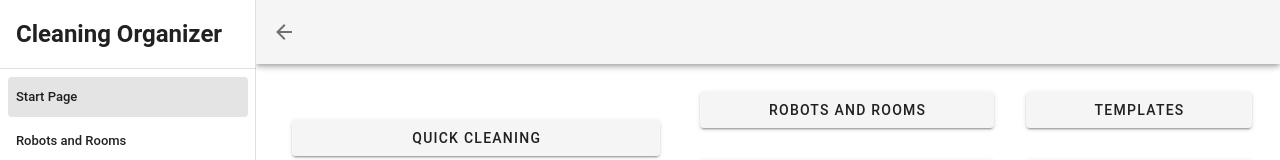
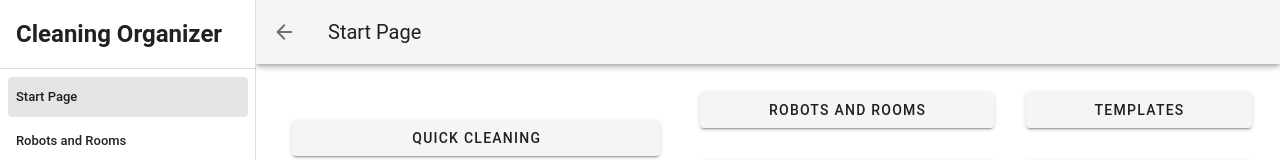
Before and after one commit to sman1011/mmk-a1, a Vue app: page /robots/1 in a window 1280 px wide. Shown: the top 160 px of the page. Built offline with nearby package versions, Linux system fonts and the light colour scheme.

Commit message:
add page aware title to the app title toolbar

```diff
--- a/src/components/App.vue
+++ b/src/components/App.vue
@@ -11,12 +11,46 @@ export default {
 
     data: function(){
         return {
-            pages: [
+            navPages: [
                 { name: "Start Page",        path: "/" },
                 { name: "Robots and Rooms",  path: "/floors" },
                 { name: "Timetables",        path: "/timetables" },
                 { name: "Templates",         path: "/templates" },
                 { name: "Statistics",        path: "/statistics" },
+            ],
+            pageTitleRules: [
+                {
+                    test: /^\/$/,
+                    title: () => "Start Page",
+                },
+                {
+                    test: /^\/floors\/?$/,
+                    title: () => "Floors",
+                },
+                {
+                    test: /^\/floors\/[0-9]+$/,
+                    title: () => "Robots and Rooms on Floor " + this.$store.state.floor.name,
+                },
+                {
+                    test: /^\/floors\/new$/,
+                    title: () => "Add a New Floor",
+                },
+                {
+                    test: /^\/rooms\/[0-9]+$/,
+                    title: () => "Room " + this.$store.state.room.name,
+                },
+                {
+                    test: /^\/rooms\/new$/,
+                    title: () => "Add a New Room",
+                },
+                {
+                    test: /^\/robots\/[0-9]+$/,
+                    title: () => "Robot " + this.$store.state.robot.name,
+                },
+                {
+                    test: /^\/robots\/new$/,
+                    title: () => "Add a New Robot",
+                },
             ],
 
             mdiArrowLeft
@@ -24,6 +58,14 @@ export default {
     },
 
     computed:{
+        pageTitle(){
+            for( const rule of this.pageTitleRules ){
+                if( rule.test.test(this.$route.path) ){
+                    return rule.title();
+                }
+            }
+            return "";
+        }
     },
 
     methods: {
@@ -46,7 +88,7 @@ export default {
 
             <v-list dense nav >
                 <v-list-item
-                    v-for="(page, idx) in pages"
+                    v-for="(page, idx) in navPages"
                     v-bind:key="idx"
                     link
                     v-bind:to="page.path"
@@ -65,7 +107,7 @@ export default {
                 <v-icon>{{mdiArrowLeft}}</v-icon>
             </v-btn>
 
-            <v-toolbar-title></v-toolbar-title>
+            <v-toolbar-title>{{pageTitle}}</v-toolbar-title>
             <v-spacer></v-spacer>
         </v-app-bar>
 
```
